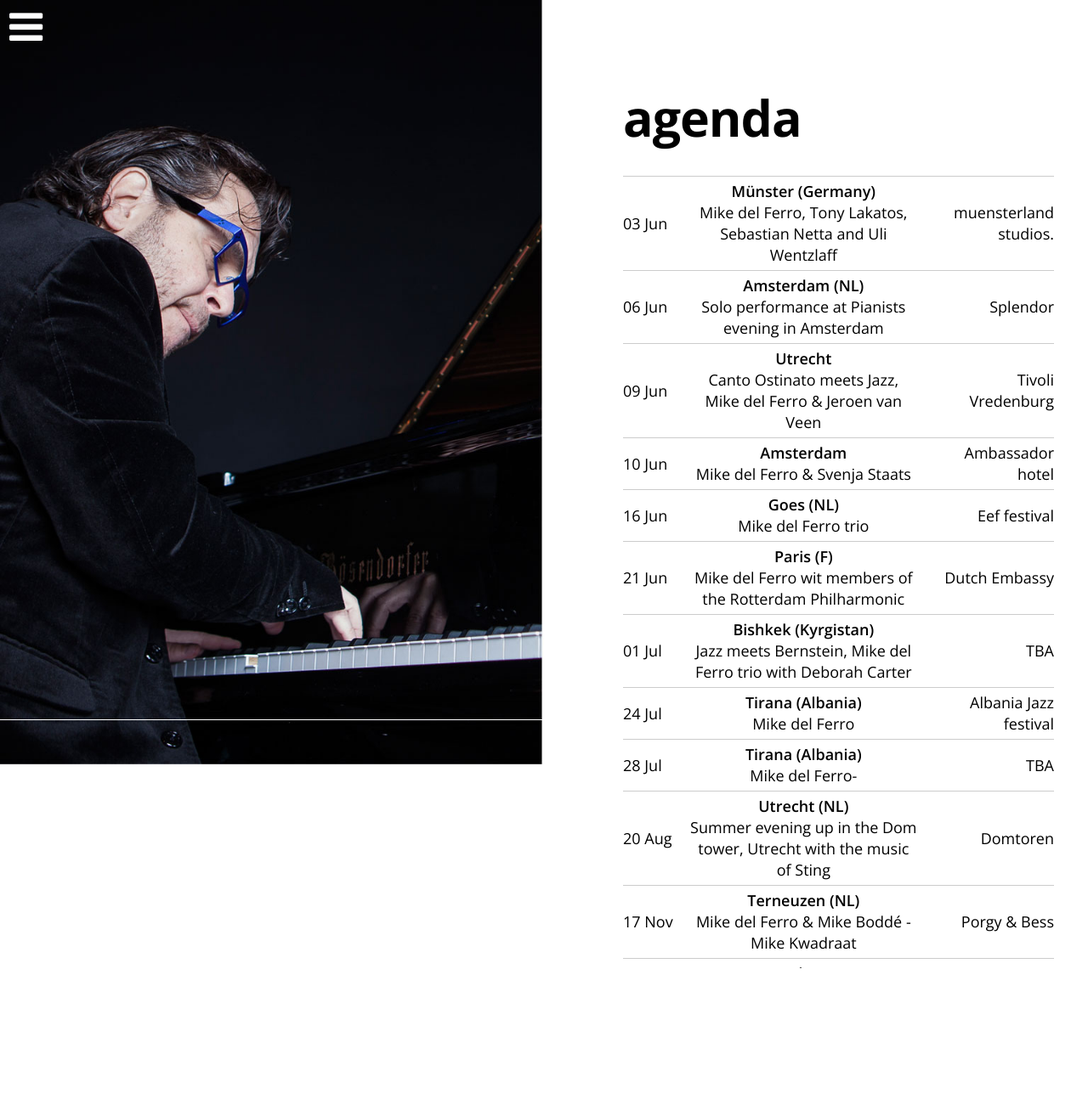
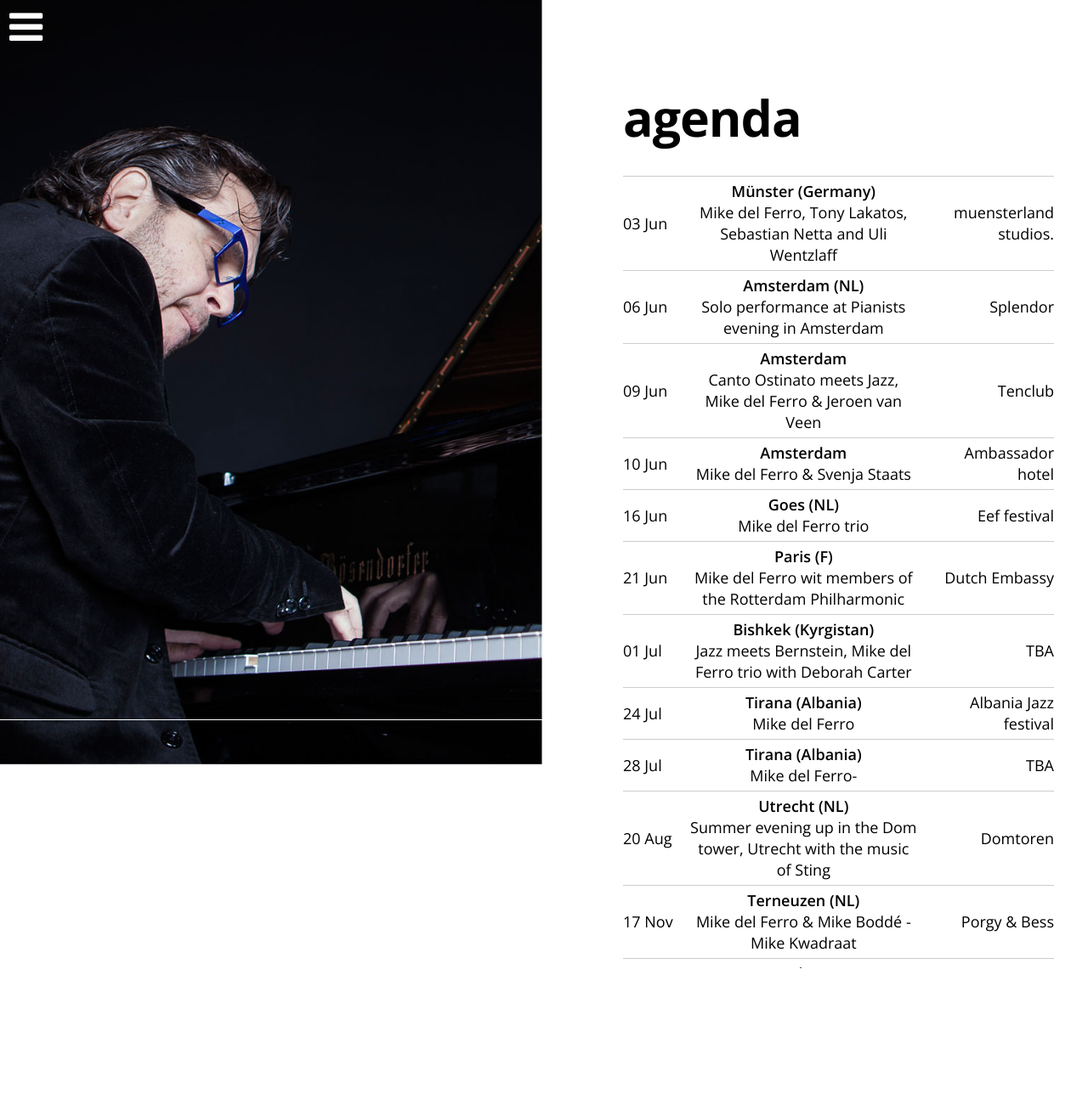
Before and after one commit to mikedelferro/website, a Jekyll site: the page built from agenda.html, in a window 1280 px wide. Shown: the whole page at 85% size. Built offline with Jekyll 4.4.1, drawn with Linux system fonts in a browser that asks for light colours; nearby versions of some CDN libraries.

Commit message:
Updated '_config.yml' via CloudCannon

```diff
--- a/_config.yml
+++ b/_config.yml
@@ -11,8 +11,8 @@ gigs:
     url: 'http://www.klokkenspelvereniging.nl'
   - title: 'Canto Ostinato meets Jazz, Mike del Ferro & Jeroen van Veen'
     date: 2018-06-09 20:00:00
-    location: Tivoli Vredenburg
-    venue: Utrecht
+    location: Tenclub
+    venue: Amsterdam
     url: 'https://www.facebook.com/events/1479100408868491/'
   - title: Mike Boddé & Mike del Ferro
     date: 2018-12-21 20:00:00
```
